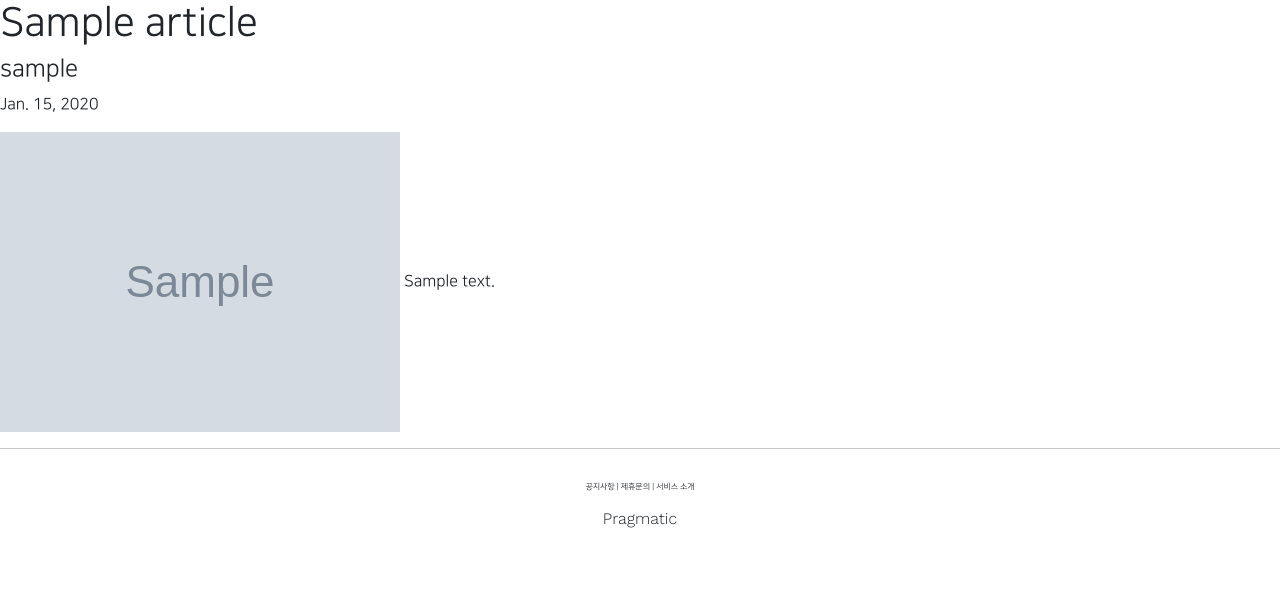
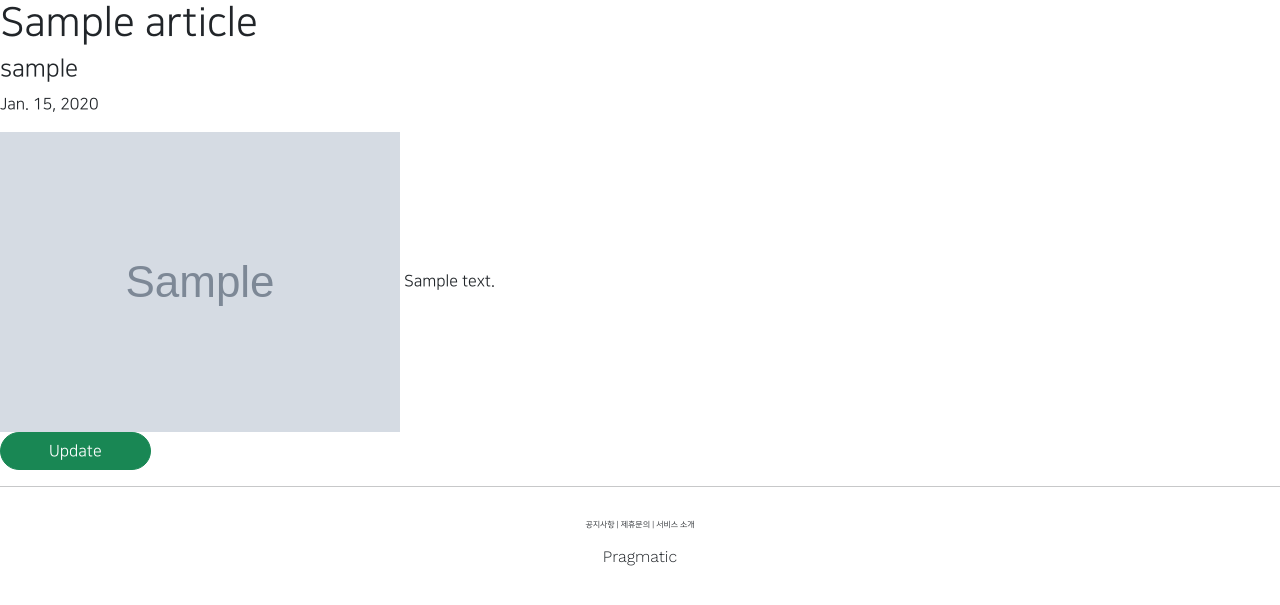
Before and after one commit to gandi0330/DjangoProject, a Django app: page /articles/detail/1 in a window 1280 px wide. Shown: the part 114-719 px from the top of the page. Run offline with Django 3.2, Linux system fonts and the light colour scheme; tables that the repository leaves empty hold one stand-in row (values such as "Sample post"); grey boxes marked "Sample" are stand-in pictures; some libraries are stand-ins or nearby versions.

Commit message:
django 20210804-2 articleapp updateview create

```diff
--- a/articleapp/templates/articleapp/detail.html
+++ b/articleapp/templates/articleapp/detail.html
@@ -16,6 +16,12 @@
         <!--   게시글 대표이미지, 글 내용     -->
       <img src="{{ target_article.image.url }}" alt="">
       {{ target_article.content }}
+      <div>
+        <a  href="{%  url 'articleapp:update' pk=target_article.pk %}"
+        class="btn btn-success rounded-pill px-5">
+          Update
+        </a>
+      </div>
     </div>
   </div>
 
--- a/articleapp/urls.py
+++ b/articleapp/urls.py
@@ -1,7 +1,7 @@
 from django.urls import path
 from django.views.generic import TemplateView
 
-from articleapp.views import ArticleCreateView, ArticleDetailView
+from articleapp.views import ArticleCreateView, ArticleDetailView, ArticleUpdateView
 
 app_name = 'articleapp'
 
@@ -9,4 +9,5 @@ urlpatterns = [
     path('list/',TemplateView.as_view(template_name='articleapp/list.html'),name='list'),
     path('create/', ArticleCreateView.as_view(), name='create'),
     path('detail/<int:pk>', ArticleDetailView.as_view(), name='detail'),
+    path('update/<int:pk>', ArticleUpdateView.as_view(), name='update'),
 ]
--- a/articleapp/views.py
+++ b/articleapp/views.py
@@ -2,7 +2,7 @@ from django.shortcuts import render
 
 # Create your views here.
 from django.urls import reverse_lazy, reverse
-from django.views.generic import CreateView, DetailView
+from django.views.generic import CreateView, DetailView, UpdateView
 
 from articleapp.forms import ArticleCreationForm
 from articleapp.models import Article
@@ -24,3 +24,14 @@ class ArticleDetailView(DetailView):
     model = Article
     context_object_name = 'target_article'
     template_name = 'articleapp/detail.html'
+
+
+class ArticleUpdateView(UpdateView):
+    model = Article
+    form_class = ArticleCreationForm
+    context_object_name = 'target_article'
+    template_name= 'articleapp/update.html'
+
+
+    def get_success_url(self):
+        return reverse('articleapp:detail',kwargs={'pk': self.object.pk})
```
Also changed, not shown: articleapp/templates/articleapp/update.html (added, +18 -0 lines).
